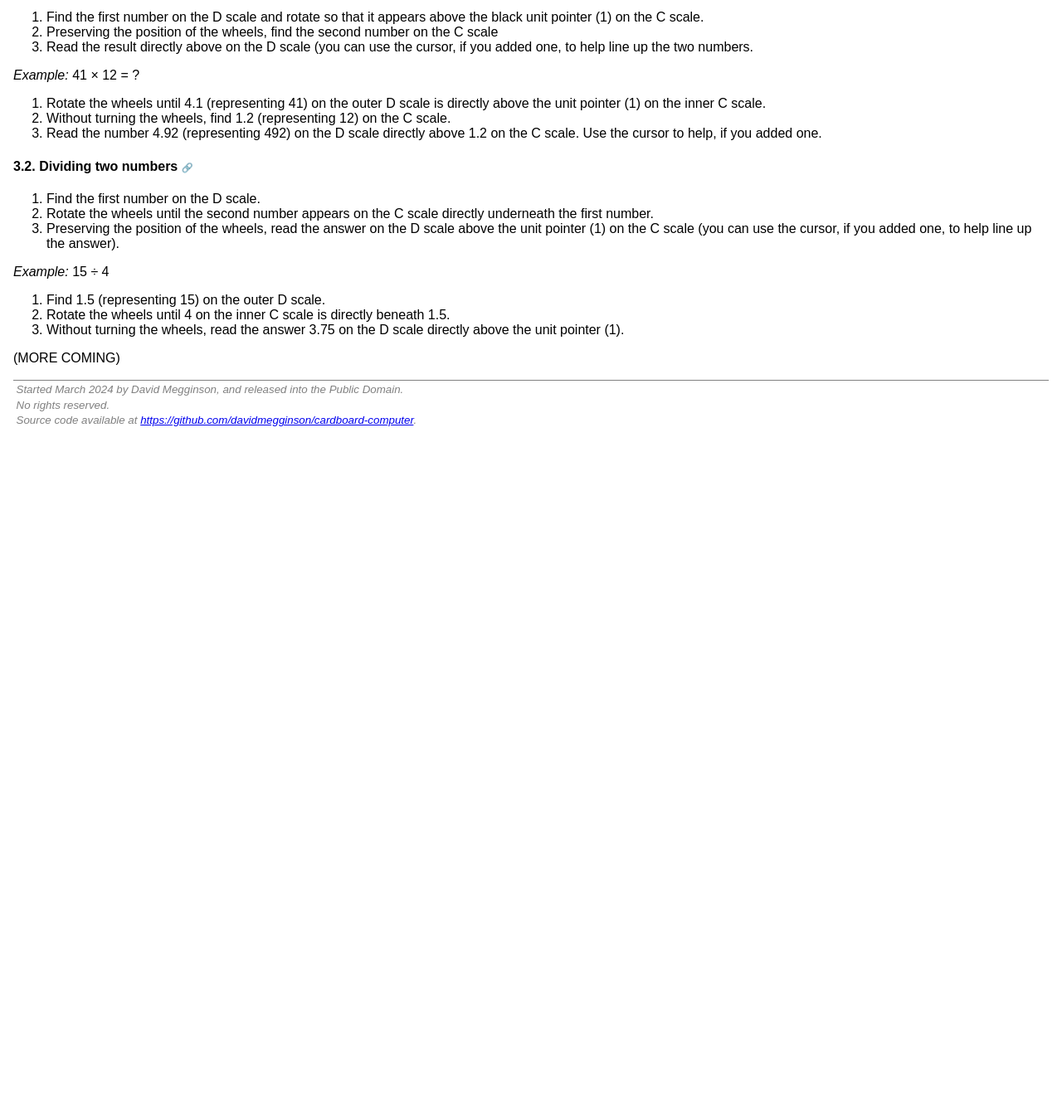
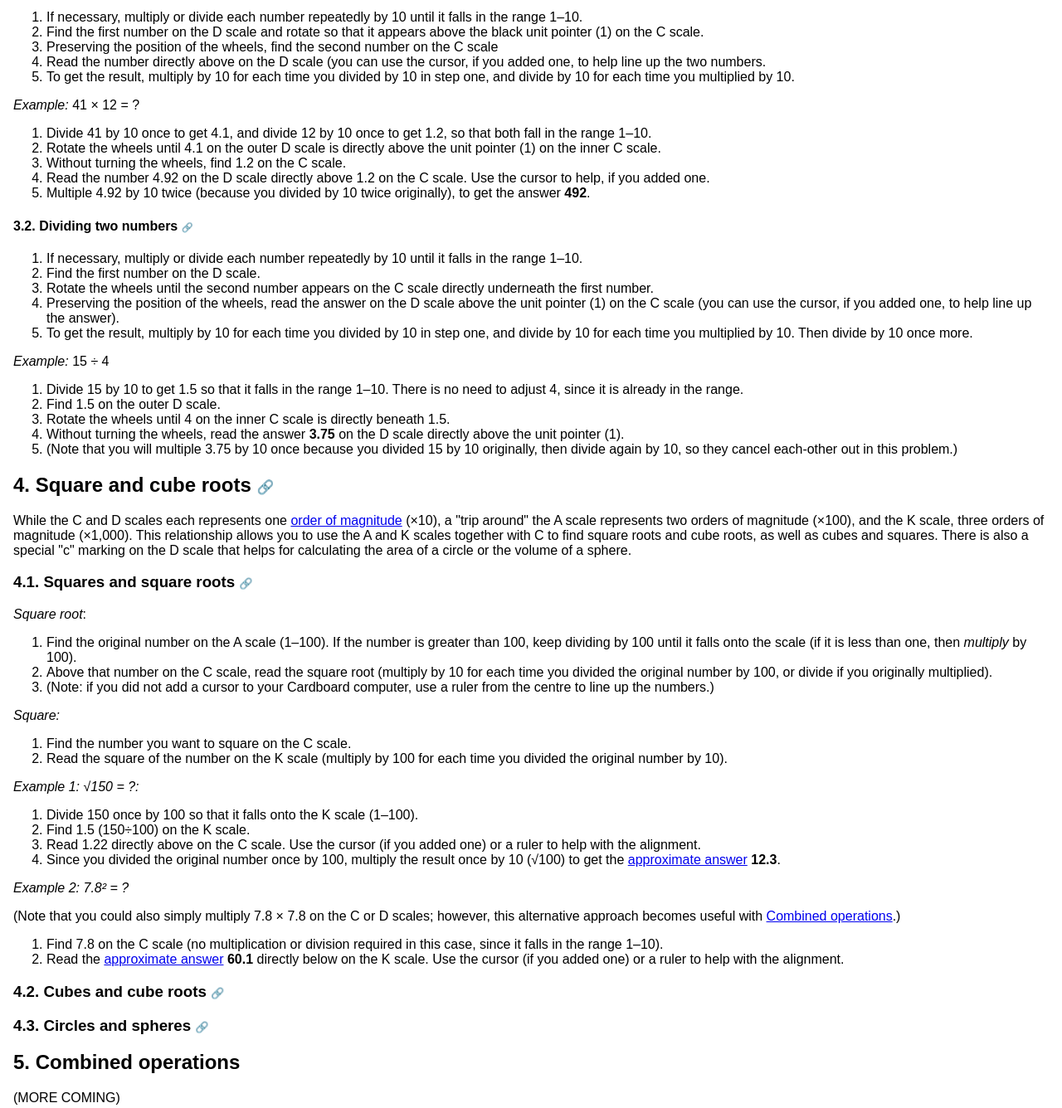
Before and after one commit to davidmegginson/cardboard-computer, a plain HTML site: page docs/guide.html in a window 1280 px wide. Shown: the part 1080-2416 px from the top of the page at 83% size. Before the commit the page ends 1620 px from the top, so only its background shows below. Drawn offline with Linux system fonts and the light colour scheme.

Commit message:
Added square root instructions.

```diff
--- a/docs/guide.html
+++ b/docs/guide.html
@@ -18,7 +18,7 @@
     </header>
     <main>
       <h2>How to use the Cardboard Computer</h2>
-      <p>There are two versions of the Cardboard Computer available: the <a href=".">basic version</a> has just the D and C scales, which allow multiplication and division, and is suitable for beginners and for pre-secondard-school students; the <a href="advanced.html">advanced version</a> adds the CI, A, and K scales for three-step multiplication, square roots, and cube roots, and is suitable for secondard-school and post-secondary students.</p>
+      <p>There are two versions of the Cardboard Computer available: the <a href=".">basic version</a> has just the D and C scales, which allow multiplication and division, and is suitable for beginners and for pre-secondary-school students; the <a href="advanced.html">advanced version</a> adds the CI, A, and K scales for three-step multiplication, square roots, and cube roots, and is suitable for secondard-school and post-secondary students.</p>
       <section id="scales">
         <h3>1. Scales <a class="link" href="#scales">🔗</a></h3>
         <img style="float:left; max-width: 320px; padding: 2ex;" src="images/cardboard-computer.png" />
@@ -48,12 +48,12 @@
             </tr>
             <tr>
               <td>A</td>
-              <td>Squares and square roots (with the C scale).</td>
+              <td><a href="#square-roots">Squares and square roots</a> (with the C scale).</td>
               <td>Advanced</td>
             </tr>
             <tr>
               <td>K</td>
-              <td>Cubes and cube roots (with the C scale).</td>
+              <td><a href="#cube-roots">Cubes and cube roots</a> (with the C scale).</td>
               <td>Advanced</td>
             </tr>
           </tbody>
@@ -77,33 +77,82 @@
         <section id="multiplication">
           <h4>3.1. Multiplying two numbers <a class="link" href="#multiplication">🔗</a></h4>
           <ol>
+            <li>If necessary, multiply or divide each number repeatedly by 10 until it falls in the range 1–10.</li>
             <li>Find the first number on the D scale and rotate so that it appears above the black unit pointer (1) on the C scale.</li>
             <li>Preserving the position of the wheels, find the second number on the C scale</li>
-            <li>Read the result directly above on the D scale (you can use the cursor, if you added one, to help line up the two numbers.</li>
+            <li>Read the number directly above on the D scale (you can use the cursor, if you added one, to help line up the two numbers.</li>
+            <li>To get the result, multiply by 10 for each time you divided by 10 in step one, and divide by 10 for each time you multiplied by 10.</li>
           </ol>
           <p><i>Example:</i> 41 × 12 = ?</p>
           <ol>
-            <li>Rotate the wheels until 4.1 (representing 41) on the outer D scale is directly above the unit pointer (1) on the inner C scale.</li>
-            <li>Without turning the wheels, find 1.2 (representing 12) on the C scale.</li>
-            <li>Read the number 4.92 (representing 492) on the D scale directly above 1.2 on the C scale. Use the cursor to help, if you added one.</li>
+            <li>Divide 41 by 10 once to get 4.1, and divide 12 by 10 once to get 1.2, so that both fall in the range 1–10.</li>
+            <li>Rotate the wheels until 4.1 on the outer D scale is directly above the unit pointer (1) on the inner C scale.</li>
+            <li>Without turning the wheels, find 1.2 on the C scale.</li>
+            <li>Read the number 4.92 on the D scale directly above 1.2 on the C scale. Use the cursor to help, if you added one.</li>
+            <li>Multiple 4.92 by 10 twice (because you divided by 10 twice originally), to get the answer <b>492</b>.</li>
           </ol>
         </section>
         <section id="division">
           <h4>3.2. Dividing two numbers <a class="link" href="#division">🔗</a></h4>
           <ol>
+            <li>If necessary, multiply or divide each number repeatedly by 10 until it falls in the range 1–10.</li>
             <li>Find the first number on the D scale.</li>
             <li>Rotate the wheels until the second number appears on the C scale directly underneath the first number.</li>
             <li>Preserving the position of the wheels, read the answer on the D scale above the unit pointer (1) on the C scale (you can use the cursor, if you added one, to help line up the answer).</li>
+            <li>To get the result, multiply by 10 for each time you divided by 10 in step one, and divide by 10 for each time you multiplied by 10. Then divide by 10 once more.</li>
           </ol>
           <p><i>Example:</i> 15 ÷ 4</p>
           <ol>
-            <li>Find 1.5 (representing 15) on the outer D scale.</li>
+            <li>Divide 15 by 10 to get 1.5 so that it falls in the range 1–10. There is no need to adjust 4, since it is already in the range.</li>
+            <li>Find 1.5 on the outer D scale.</li>
             <li>Rotate the wheels until 4 on the inner C scale is directly beneath 1.5.</li>
-            <li>Without turning the wheels, read the answer 3.75 on the D scale directly above the unit pointer (1).</li>
+            <li>Without turning the wheels, read the answer <b>3.75</b> on the D scale directly above the unit pointer (1).</li>
+            <li>(Note that you will multiple 3.75 by 10 once because you divided 15 by 10 originally, then divide again by 10, so they cancel each-other out in this problem.)</li>
           </ol>
         </section>
       </section>
-      <p>(MORE COMING)</p>
+      <section id="advanced">
+        <h2>4. Square and cube roots <a class="link" href="#advanced">🔗</a></h2>
+        <p>While the C and D scales each represents one <a href="#magnitude">order of magnitude</a> (×10), a "trip around" the A scale represents two orders of magnitude (×100), and the K scale, three orders of magnitude (×1,000). This relationship allows you to use the A and K scales together with C to find square roots and cube roots, as well as cubes and squares. There is also a special "c" marking on the D scale that helps for calculating the area of a circle or the volume of a sphere.</p>
+        <section id="square-roots">
+          <h3>4.1. Squares and square roots <a class="link" href="#square-roots">🔗</a></h3>
+          <p><i>Square root</i>:</p>
+          <ol>
+            <li>Find the original number on the A scale (1–100). If the number is greater than 100, keep dividing by 100 until it falls onto the scale (if it is less than one, then <i>multiply</i> by 100).</li>
+            <li>Above that number on the C scale, read the square root (multiply by 10 for each time you divided the original number by 100, or divide if you originally multiplied).</li>
+            <li>(Note: if you did not add a cursor to your Cardboard computer, use a ruler from the centre to line up the numbers.)</li>
+          </ol>
+          <p><i>Square:</i></p>
+          <ol>
+            <li>Find the number you want to square on the C scale.</li>
+            <li>Read the square of the number on the K scale (multiply by 100 for each time you divided the original number by 10).</li>
+          </ol>
+          <p><i>Example 1: √150 = ?:</i></p>
+          <ol>
+            <li>Divide 150 once by 100 so that it falls onto the K scale (1–100).</li>
+            <li>Find 1.5 (150÷100) on the K scale.</li>
+            <li>Read 1.22 directly above on the C scale. Use the cursor (if you added one) or a ruler to help with the alignment.</li>
+            <li>Since you divided the original number once by 100, multiply the result once by 10 (√100) to get the <a href="#precision">approximate answer</a> <b>12.3</b>.</li>
+          </ol>
+          <p><i>Example 2: 7.8² = ?</i></p>
+          <p>(Note that you could also simply multiply 7.8 × 7.8 on the C or D scales; however, this alternative approach becomes useful with <a
+          href="#combined">Combined operations</a>.)</p>
+          <ol>
+            <li>Find 7.8 on the C scale (no multiplication or division required in this case, since it falls in the range 1–10).</li>
+            <li>Read the <a href="#precision">approximate answer</a> <b>60.1</b> directly below on the K scale. Use the cursor (if you added one) or a ruler to help with the alignment.</li>
+          </ol>
+        </section>
+        <section id="cube-roots">
+          <h3>4.2. Cubes and cube roots <a class="link" href="#cube-roots">🔗</a></h3>
+        </section>
+        <section id="circles">
+          <h3>4.3. Circles and spheres <a class="link" href="#circles">🔗</a></h3>
+        </section>
+      </section>
+      <section id="combined">
+        <h2>5. Combined operations</h2>
+        <p>(MORE COMING)</p>
+      </section>
     </main>
     <footer>
       <p>Started March 2024 by David Megginson, and released into the Public Domain.</p>
```
